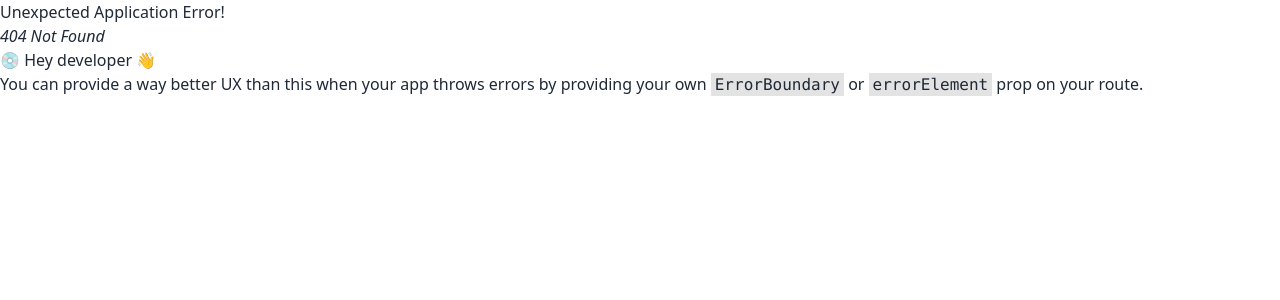
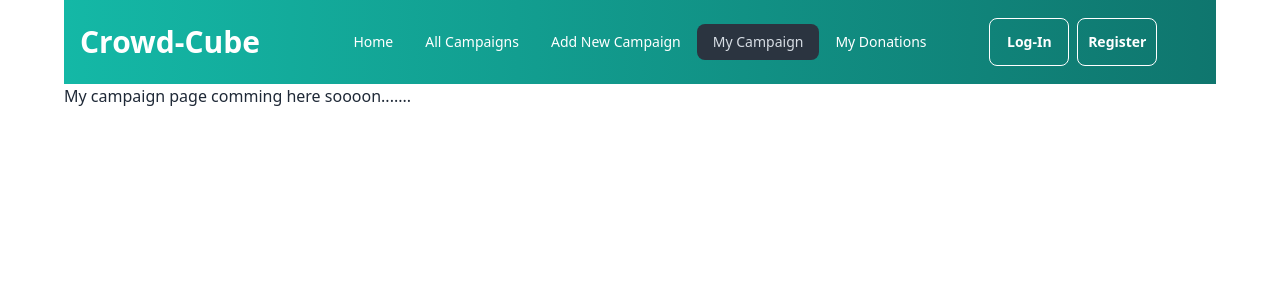
Before and after one commit to MehediBytes/crowd-cube-client, a React (Vite) app: page /my-campaign in a window 1280 px wide. Before the commit this address had no page. Shown: the top 300 px of the page. Built offline with nearby package versions, Linux system fonts and the light colour scheme.

Commit message:
Creating navbar and some routes for navigateing

```diff
--- /dev/null
+++ b/src/components/Navbar.jsx
@@ -0,0 +1,54 @@
+import React from 'react';
+import { Link, NavLink } from 'react-router-dom';
+
+const Navbar = () => {
+    return (
+        <div className="navbar bg-gradient-to-r from-teal-500 to-teal-700 p-4">
+            <div className="navbar-start">
+                <div className="dropdown">
+                    <div tabIndex={0} role="button" className="btn btn-ghost lg:hidden">
+                        <svg
+                            xmlns="http://www.w3.org/2000/svg"
+                            className="h-5 w-5"
+                            fill="none"
+                            viewBox="0 0 24 24"
+                            stroke="currentColor">
+                            <path
+                                strokeLinecap="round"
+                                strokeLinejoin="round"
+                                strokeWidth="2"
+                                d="M4 6h16M4 12h8m-8 6h16" />
+                        </svg>
+                    </div>
+                    <ul
+                        tabIndex={0}
+                        className="menu menu-sm dropdown-content rounded-box z-[1] mt-3 w-52 p-2 shadow">
+                        <li><NavLink to={"/"}>Home</NavLink></li>
+                        <li><NavLink to={"/all-campaigns"}>All Campaigns</NavLink></li>
+                        <li><NavLink to={"/new-campaign"}>Add New Campaign</NavLink></li>
+                        <li><NavLink to={"/my-campaign"}>My Campaign</NavLink></li>
+                        <li><NavLink to={"/my-donations"}>My Donations</NavLink></li>
+                    </ul>
+                </div>
+                <div className=''>
+                    <Link to={"/"}><h1 className='text-white text-3xl font-extrabold'>Crowd-Cube</h1></Link>
+                </div>
+            </div>
+            <div className="navbar-center hidden lg:flex">
+                <ul className="menu menu-horizontal px-1 text-white">
+                    <li><NavLink to={"/"}>Home</NavLink></li>
+                    <li><NavLink to={"/all-campaigns"}>All Campaigns</NavLink></li>
+                    <li><NavLink to={"/new-campaign"}>Add New Campaign</NavLink></li>
+                    <li><NavLink to={"/my-campaign"}>My Campaign</NavLink></li>
+                    <li><NavLink to={"/my-donations"}>My Donations</NavLink></li>
+                </ul>
+            </div>
+            <div className="navbar-end flex flex-col md:flex-row justify-center items-center gap-2">
+                <button className='btn btn-outline text-white w-20'>Log-In</button>
+                <button className='btn btn-outline text-white w-20'>Register</button>
+            </div>
+        </div>
+    );
+};
+
+export default Navbar;
--- /dev/null
+++ b/src/layouts/HomeLayout.jsx
@@ -0,0 +1,24 @@
+import React from 'react';
+import { Outlet } from 'react-router-dom';
+import Navbar from '../components/Navbar';
+
+const HomeLayout = () => {
+    return (
+        <div className="max-w-6xl mx-auto">
+            {/* Navbar section */}
+            <nav>
+                <Navbar></Navbar>
+            </nav>
+
+            {/* outlet */}
+            <Outlet></Outlet>
+
+            {/* Footer */}
+            <footer>
+
+            </footer>
+        </div>
+    );
+};
+
+export default HomeLayout;
--- a/src/main.jsx
+++ b/src/main.jsx
@@ -7,5 +7,5 @@ import router from './routes/router.jsx'
 createRoot(document.getElementById('root')).render(
   <StrictMode>
     <RouterProvider router={router}></RouterProvider>
-  </StrictMode>,
+  </StrictMode>
 )
--- /dev/null
+++ b/src/pages/AllCampaign.jsx
@@ -0,0 +1,11 @@
+import React from 'react';
+
+const AllCampaign = () => {
+    return (
+        <div>
+            <h2>All Campaigns page comming here........</h2>
+        </div>
+    );
+};
+
+export default AllCampaign;
--- /dev/null
+++ b/src/pages/ErrorPage.jsx
@@ -0,0 +1,16 @@
+import React from 'react';
+import { Link } from 'react-router-dom';
+
+const ErrorPage = () => {
+    return (
+        <div className="text-center space-y-5 py-10">
+            <h1 className="text-5xl font-medium mb-10">Page not found.</h1>
+            <p className="pb-5">404 Error Page</p>
+            <Link to='/'>
+                <button className="btn btn-primary">Home</button>
+            </Link>
+        </div>
+    );
+};
+
+export default ErrorPage;
--- /dev/null
+++ b/src/pages/Home.jsx
@@ -0,0 +1,11 @@
+import React from 'react';
+
+const Home = () => {
+    return (
+        <div>
+            <h2>Home page is here</h2>
+        </div>
+    );
+};
+
+export default Home;
--- /dev/null
+++ b/src/pages/MyCampaign.jsx
@@ -0,0 +1,11 @@
+import React from 'react';
+
+const MyCampaign = () => {
+    return (
+        <div>
+            <h2>My campaign page comming here soooon.......</h2>
+        </div>
+    );
+};
+
+export default MyCampaign;
--- /dev/null
+++ b/src/pages/MyDonation.jsx
@@ -0,0 +1,11 @@
+import React from 'react';
+
+const MyDonation = () => {
+    return (
+        <div>
+            <h2>My donation page comming here......</h2>
+        </div>
+    );
+};
+
+export default MyDonation;<h2>My donation page comming here......</h2>
--- /dev/null
+++ b/src/pages/NewCampaign.jsx
@@ -0,0 +1,11 @@
+import React from 'react';
+
+const NewCampaign = () => {
+    return (
+        <div>
+            <h2>New campaign page comming here.......</h2>
+        </div>
+    );
+};
+
+export default NewCampaign;<h2>New campaign page comming here.......</h2>
--- a/src/routes/router.jsx
+++ b/src/routes/router.jsx
@@ -1,10 +1,40 @@
 import React from 'react';
 import { createBrowserRouter } from 'react-router-dom';
+import HomeLayout from '../layouts/HomeLayout';
+import Home from '../pages/Home';
+import ErrorPage from '../pages/ErrorPage';
+import AllCampaign from '../pages/AllCampaign';
+import NewCampaign from '../pages/NewCampaign';
+import MyCampaign from '../pages/MyCampaign';
+import MyDonation from '../pages/MyDonation';
 
 const router = createBrowserRouter([
     {
         path: "/",
-        element: <h2>Hello from Crowd-cube</h2>
+        element: <HomeLayout></HomeLayout>,
+        errorElement: <ErrorPage></ErrorPage>,
+        children: [
+            {
+                path: "/",
+                element: <Home></Home>,
+            },
+            {
+                path: "/all-campaigns",
+                element: <AllCampaign></AllCampaign>,
+            },
+            {
+                path: "/new-campaign",
+                element: <NewCampaign></NewCampaign>,
+            },
+            {
+                path: "/my-campaign",
+                element: <MyCampaign></MyCampaign>,
+            },
+            {
+                path: "/my-donations",
+                element: <MyDonation></MyDonation>,
+            },
+        ]
     }
 ]);
 
```
